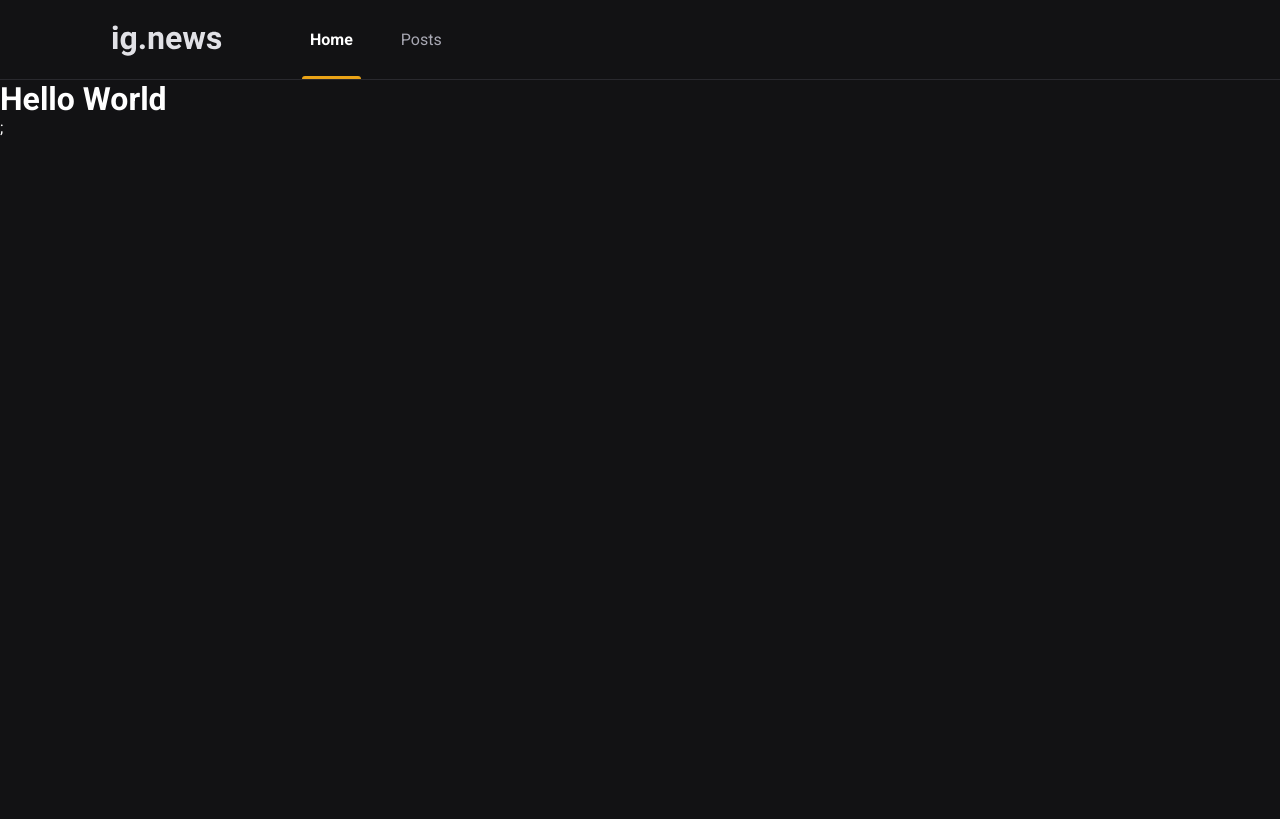
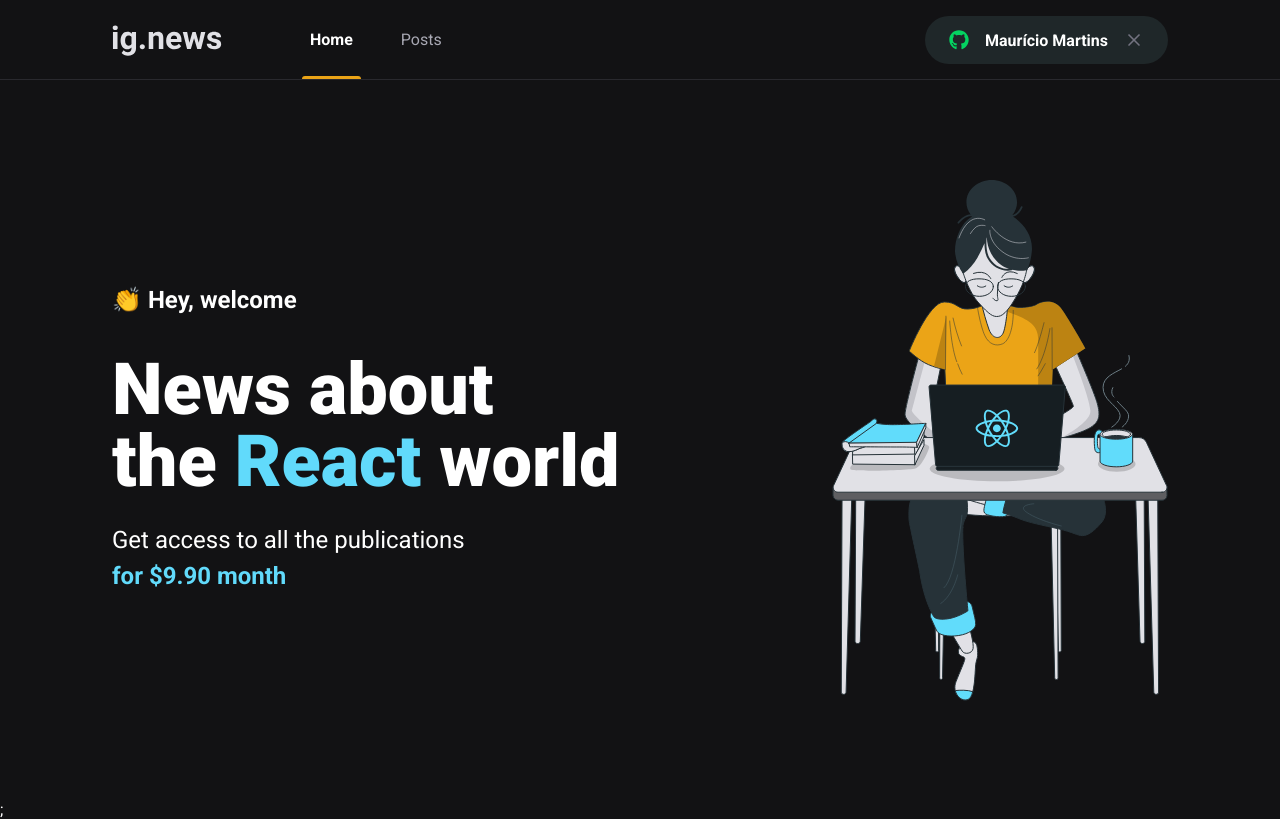
Before and after one commit to maur32/ignews, a Next.js app: page / in a window 1280 px wide. Built offline with nearby package versions, Linux system fonts and the light colour scheme.

Commit message:
Página : Home

```diff
--- a/package.json
+++ b/package.json
@@ -12,6 +12,7 @@
     "next": "11.0.1",
     "react": "17.0.2",
     "react-dom": "17.0.2",
+    "react-icons": "^4.2.0",
     "sass": "^1.36.0"
   },
   "devDependencies": {
--- a/src/components/Header/index.tsx
+++ b/src/components/Header/index.tsx
@@ -1,3 +1,4 @@
+import {SignInButton} from "../SignInButton";
 import styles from "./styles.module.scss";
 
 export function Header() {
@@ -9,6 +10,7 @@
           <a className={styles.active}>Home</a>
           <a>Posts</a>
         </nav>
+        <SignInButton />
       </div>
     </header>
   );
--- a/src/components/Header/styles.module.scss
+++ b/src/components/Header/styles.module.scss
@@ -49,4 +49,7 @@
       }
     }
   }
+  button {
+    margin-left: auto;
+  }
 }
--- /dev/null
+++ b/src/components/SignInButton/index.tsx
@@ -0,0 +1,20 @@
+import styles from "./styles.module.scss";
+import {FaGithub} from "react-icons/fa";
+import {FiX} from "react-icons/fi";
+
+export function SignInButton() {
+  const isUserLoggedIn = true;
+
+  return isUserLoggedIn ? (
+    <button type="button" className={styles.signInButton}>
+      <FaGithub color="#04d361" />
+      Maurício Martins
+      <FiX color="#737380" className={styles.closeIcon} />
+    </button>
+  ) : (
+    <button type="button" className={styles.signInButton}>
+      <FaGithub color="#eba417" />
+      Sign in with Github
+    </button>
+  );
+}
--- /dev/null
+++ b/src/components/SignInButton/styles.module.scss
@@ -0,0 +1,33 @@
+.signInButton {
+  height: 3rem;
+  border-radius: 3rem;
+  background: var(--gray-850);
+  border: 0;
+  padding: 0 1.5rem;
+
+  display: flex;
+  align-items: center;
+  justify-content: center;
+
+  color: var(--white);
+  font-weight: bold;
+
+  svg {
+    width: 20px;
+    height: 20px;
+  }
+
+  svg:first-child {
+    margin-right: 1rem;
+  }
+
+  svg.closeIcon {
+    margin-left: 1rem;
+  }
+
+  transition: filter 0.2s;
+
+  &:hover {
+    filter: brightness(0.8);
+  }
+}
--- /dev/null
+++ b/src/pages/home.module.scss
@@ -0,0 +1,40 @@
+.contentContainer {
+  max-width: 1120px;
+  margin: 0 auto;
+  padding: 0 2rem;
+  height: calc(100vh - 5rem);
+
+  display: flex;
+  align-items: center;
+  justify-content: space-between;
+}
+
+.hero {
+  max-width: 600px;
+
+  > span {
+    font-size: 1.5rem;
+    font-weight: bold;
+  }
+
+  h1 {
+    font-size: 4.5rem;
+    line-height: 4.5rem;
+    font-weight: 900;
+    margin-top: 2.5rem;
+    span {
+      color: var(--cyan-500);
+    }
+  }
+
+  p {
+    font-size: 1.5rem;
+    line-height: 2.25rem;
+    margin-top: 1.5rem;
+
+    span {
+      color: var(--cyan-500);
+      font-weight: bold;
+    }
+  }
+}
--- a/src/pages/index.tsx
+++ b/src/pages/index.tsx
@@ -1,12 +1,26 @@
 import Head from "next/head";
+
+import styles from "./home.module.scss";
 
 export default function Home() {
   return (
     <>
       <Head>
-        <title>Início | ig.news</title>
+        <title>Home | ig.news</title>
       </Head>
-      <h1>Hello World</h1>
+      <main className={styles.contentContainer}>
+        <section className={styles.hero}>
+          <span>👏 Hey, welcome</span>
+          <h1>
+            News about <br /> the <span>React</span> world
+          </h1>
+          <p>
+            Get access to all the publications <br />
+            <span>for $9.90 month</span>
+          </p>
+        </section>
+        <img src="/images/avatar.svg" alt="Girl coding" />
+      </main>
     </>
   );
 }
--- a/src/styles/global.scss
+++ b/src/styles/global.scss
@@ -10,6 +10,7 @@
   --gray-100: #e1e1e6;
   --gray-300: #a8a8b3;
   --gray-800: #29292e;
+  --gray-850: #1f2729;
   --gray-900: #121214;
 
   --cyan-500: #61dafb;
```
Also changed, not shown: 1 other file (tests, documents, lock files or other folders).
